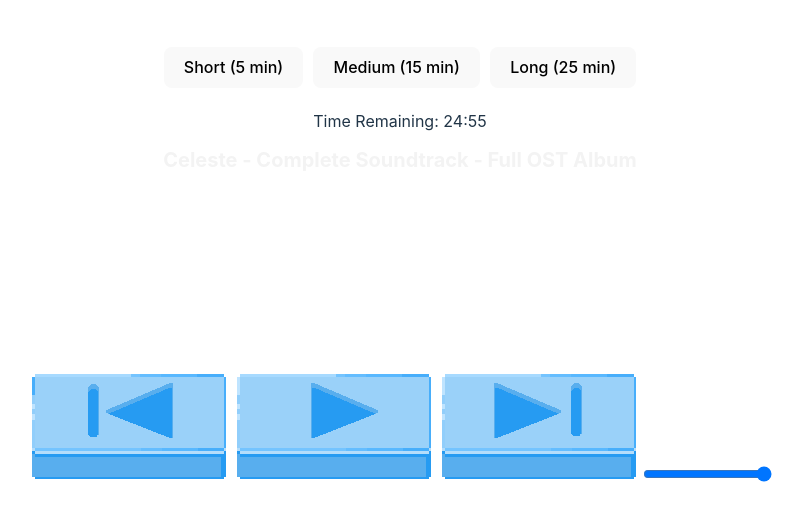
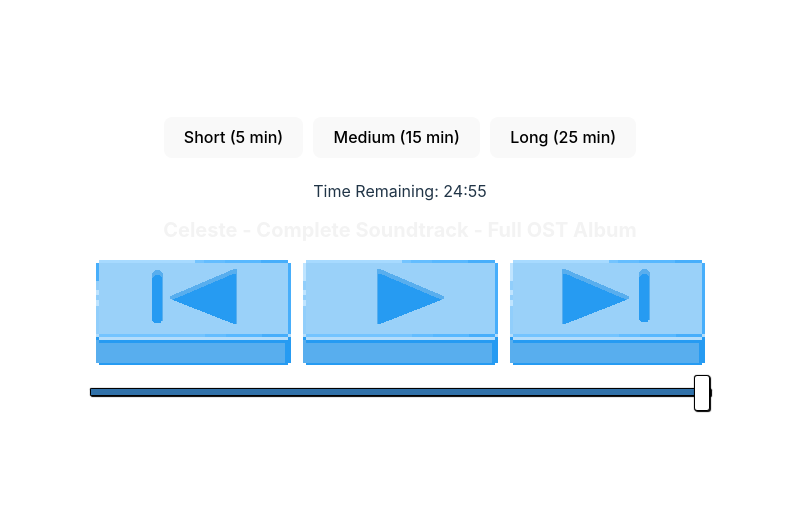
Before and after one commit to galenddavis/space-time-r, a React (Vite) app: page / in a window 1280 px wide. Shown: the part 137-658 px from the top of the page, without its empty margins (240-1043 px from the left). Built offline with nearby package versions, Linux system fonts and the light colour scheme.

Commit message:
updated vidplayer css added to new seperate css file

```diff
--- /dev/null
+++ b/src/components/videos/vid-player.css
@@ -0,0 +1,143 @@
+
+.video-player {
+    display: none;
+  }
+
+  .video-title {
+    font-size: 20px;
+    color: #f3f3f3;
+  }
+
+  .controls-container {
+    height: auto;
+    display: flex;
+    align-items: end;
+    justify-content: end;
+
+    /* margin-bottom: 500px; */
+  }
+
+  .customBtn {
+    background-color: rgba(255, 250, 240, 0);
+    background-repeat: no-repeat;
+    background-position: 0 0;
+    border-radius: 0;
+    height: 106px;
+    width: 197px;
+    /* aspect-ratio: 1/1; */
+    border: "none";
+  }
+
+  .playBtn {
+    background-image: url("../../assets/play-btn-animation-sprite-sheet.png");
+  }
+
+  .nextBtn {
+    background-image: url("../../assets/next-btn-animation-sprite-sheet.png");
+  }
+
+  .prevBtn {
+    background-image: url("../../assets/prev-btn-animation-sprite-sheet.png");
+  }
+
+  .playBtn.paused {
+    background-image: url("./assets/play-btn-animation-sprite-sheet.png");
+    background-position: -196px 0;
+  }
+
+  .nextBtn:hover, .prevBtn:hover, .playBtn:hover {
+    background-position: -196px 0;
+  }
+
+  button:focus,
+  button:focus-visible {
+    outline: 4px auto -webkit-focus-ring-color;
+  }
+
+  /* Test Slider Styling */
+
+  input[type=range] {
+    -webkit-appearance: none;
+    margin: 18px 0;
+    width: 100%;
+  }
+  input[type=range]:focus {
+    outline: none;
+  }
+  input[type=range]::-webkit-slider-runnable-track {
+    width: 100%;
+    height: 8.4px;
+    cursor: pointer;
+    box-shadow: 1px 1px 1px #000000, 0px 0px 1px #0d0d0d;
+    background: #3071a9;
+    border-radius: 1.3px;
+    border: 0.2px solid #010101;
+  }
+  input[type=range]::-webkit-slider-thumb {
+    box-shadow: 1px 1px 1px #000000, 0px 0px 1px #0d0d0d;
+    border: 1px solid #000000;
+    height: 36px;
+    width: 16px;
+    border-radius: 3px;
+    background: #ffffff;
+    cursor: pointer;
+    -webkit-appearance: none;
+    margin-top: -14px;
+  }
+  input[type=range]:focus::-webkit-slider-runnable-track {
+    background: #367ebd;
+  }
+  input[type=range]::-moz-range-track {
+    width: 100%;
+    height: 8.4px;
+    cursor: pointer;
+    box-shadow: 1px 1px 1px #000000, 0px 0px 1px #0d0d0d;
+    background: #3071a9;
+    border-radius: 1.3px;
+    border: 0.2px solid #010101;
+  }
+  input[type=range]::-moz-range-thumb {
+    box-shadow: 1px 1px 1px #000000, 0px 0px 1px #0d0d0d;
+    border: 1px solid #000000;
+    height: 36px;
+    width: 16px;
+    border-radius: 3px;
+    background: #ffffff;
+    cursor: pointer;
+  }
+  input[type=range]::-ms-track {
+    width: 100%;
+    height: 8.4px;
+    cursor: pointer;
+    background: transparent;
+    border-color: transparent;
+    border-width: 16px 0;
+    color: transparent;
+  }
+  input[type=range]::-ms-fill-lower {
+    background: #2a6495;
+    border: 0.2px solid #010101;
+    border-radius: 2.6px;
+    box-shadow: 1px 1px 1px #000000, 0px 0px 1px #0d0d0d;
+  }
+  input[type=range]::-ms-fill-upper {
+    background: #3071a9;
+    border: 0.2px solid #010101;
+    border-radius: 2.6px;
+    box-shadow: 1px 1px 1px #000000, 0px 0px 1px #0d0d0d;
+  }
+  input[type=range]::-ms-thumb {
+    box-shadow: 1px 1px 1px #000000, 0px 0px 1px #0d0d0d;
+    border: 1px solid #000000;
+    height: 36px;
+    width: 16px;
+    border-radius: 3px;
+    background: #ffffff;
+    cursor: pointer;
+  }
+  input[type=range]:focus::-ms-fill-lower {
+    background: #3071a9;
+  }
+  input[type=range]:focus::-ms-fill-upper {
+    background: #367ebd;
+  }
--- a/src/index.css
+++ b/src/index.css
@@ -49,60 +49,7 @@ button {
   transition: border-color 0.25s;
 }
 
-/* Custom CSS to be moved later */
 
-.video-player {
-  display: none;
-}
-
-.video-title {
-  font-size: 20px;
-  color: #f3f3f3;
-}
-
-.controls-container {
-  height: 300px;
-  display: flex;
-  align-items: end;
-  justify-content: end;
-  /* margin-bottom: 500px; */
-}
-
-.customBtn {
-  background-color: rgba(255, 250, 240, 0);
-  background-repeat: no-repeat;
-  background-position: 0 0;
-  border-radius: 0;
-  height: 106px;
-  width: 195px;
-  border: "none";
-}
-
-.playBtn {
-  background-image: url("./assets/play-btn-animation-sprite-sheet.png");
-}
-
-.nextBtn {
-  background-image: url("./assets/next-btn-animation-sprite-sheet.png");
-}
-
-.prevBtn {
-  background-image: url("./assets/prev-btn-animation-sprite-sheet.png");
-}
-
-.playBtn.paused {
-  background-image: url("./assets/play-btn-animation-sprite-sheet.png");
-  background-position: -196px 0;
-}
-
-.nextBtn:hover, .prevBtn:hover, .playBtn:hover {
-  background-position: -196px 0;
-}
-
-button:focus,
-button:focus-visible {
-  outline: 4px auto -webkit-focus-ring-color;
-}
 
 @media (prefers-color-scheme: light) {
   :root {
```
Also changed, not shown: src/components/videos/vid-player.tsx (+4 -4 lines).
